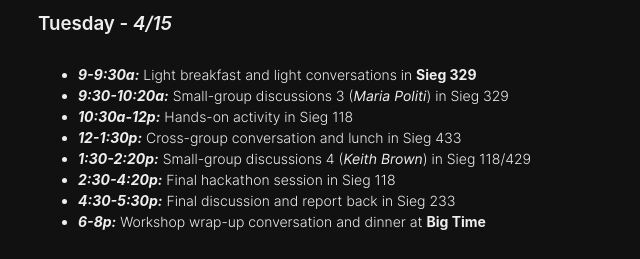
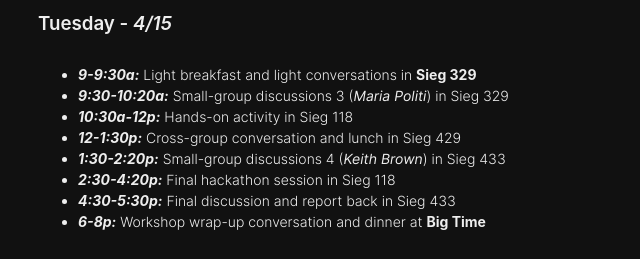
Before and after one commit to machineagency/machineagency.github.io, a website: page scienceautomation/index.html in a window 1280 px wide. Shown: the part 2100-2359 px from the top of the page, 318-958 px from the left. Drawn offline with Linux system fonts and the light colour scheme; a web font is replaced by a local one.

Commit message:
updated pose room numbers

```diff
--- a/scienceautomation/index.html
+++ b/scienceautomation/index.html
@@ -94,10 +94,10 @@
 				<li><em><strong>9-9:30a:</strong></em> Light breakfast and light conversations in <strong><a href="https://maps.app.goo.gl/sb4e5RRrL6z7fz3r6">Sieg 329</a></strong></li>
 				<li><em><strong>9:30-10:20a:</strong></em> Small-group discussions 3 (<em>Maria Politi</em>) in Sieg 329</li>
 				<li><em><strong>10:30a-12p:</strong></em> Hands-on activity in Sieg 118</li>
-				<li><em><strong>12-1:30p:</strong></em> Cross-group conversation and lunch in Sieg 433</li>
-				<li><em><strong>1:30-2:20p:</strong></em> Small-group discussions 4 (<em>Keith Brown</em>) in Sieg 118/429</li>
+				<li><em><strong>12-1:30p:</strong></em> Cross-group conversation and lunch in Sieg 429</li>
+				<li><em><strong>1:30-2:20p:</strong></em> Small-group discussions 4 (<em>Keith Brown</em>) in Sieg 433</li>
 				<li><em><strong>2:30-4:20p:</strong></em> Final hackathon session in Sieg 118</li>
-				<li><em><strong>4:30-5:30p:</strong></em> Final discussion and report back in Sieg 233</li>
+				<li><em><strong>4:30-5:30p:</strong></em> Final discussion and report back in Sieg 433</li>
 				<li><em><strong>6-8p:</strong></em> Workshop wrap-up conversation and dinner at <strong><a href="https://maps.app.goo.gl/YwmNHs2Hw9q7cZ4R7">Big Time</a></strong></li>
 			</ul>
 			<h2 class="paragraph-header">Discussion Topics</h2>
```
